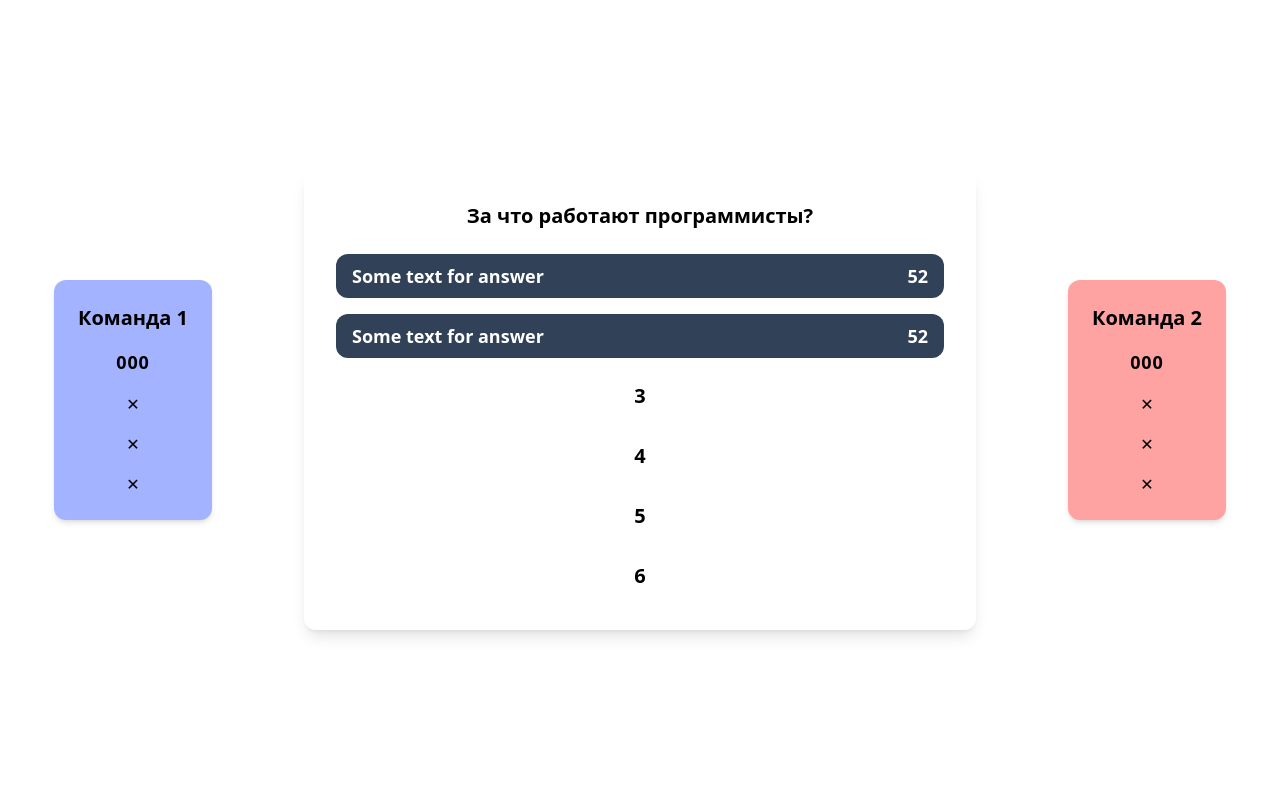
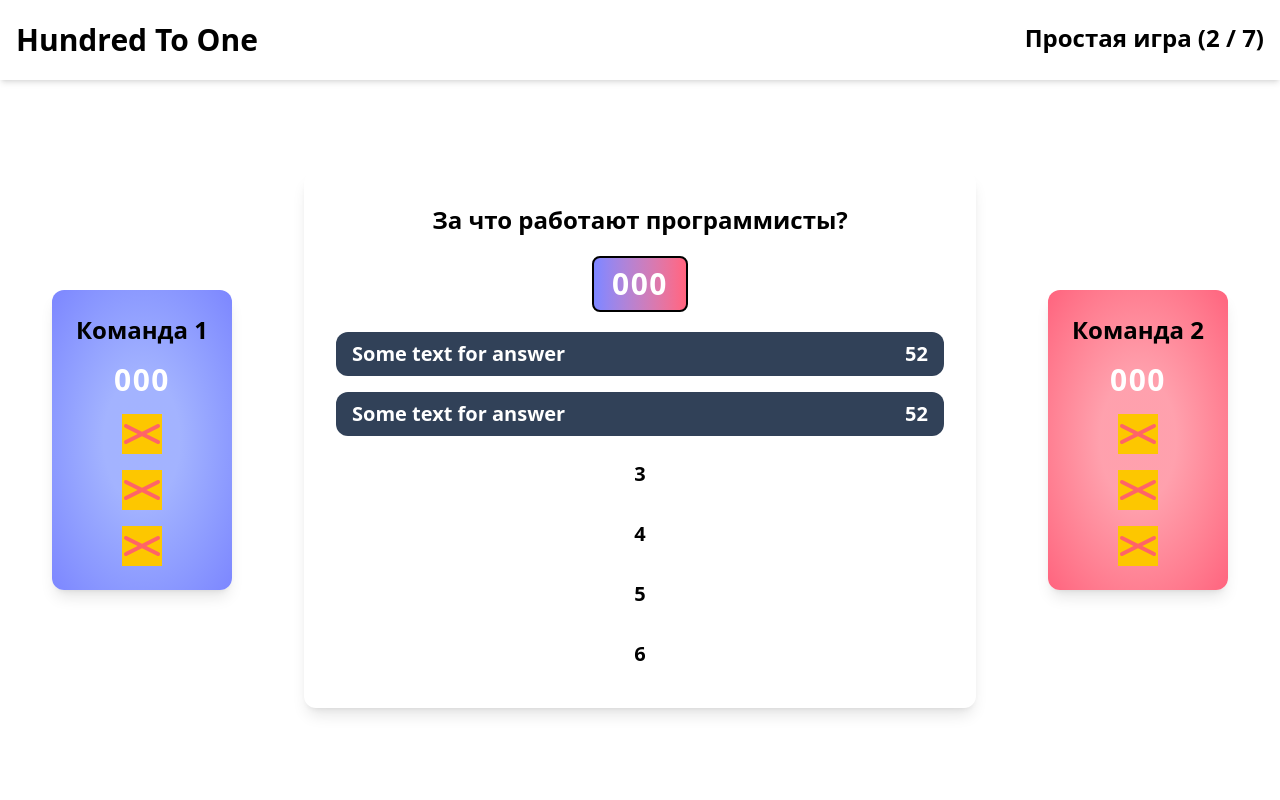
Before and after one commit to VND0/hundred-to-one, a Flask app: template templates/game_play.html in a window 1280 px wide. Run offline with Flask 3, Linux system fonts and the light colour scheme; the template is opened without the code that fills it, so the values that code supplies are empty; some libraries are stand-ins or nearby versions.

Commit message:
Complete page for game playing

```diff
--- a/templates/game_play.html
+++ b/templates/game_play.html
@@ -10,23 +10,41 @@
     <title>{{ title }}</title>
 </head>
 <body class="min-h-screen bg-base-200" data-user-id="{{ current_user.id if current_user.is_authenticated else '' }}">
-    <main class="flex justify-around items-center gap-x-4 max-w-7xl min-h-screen mx-auto px-4">
-        <div class="flex flex-col items-center bg-indigo-300 rounded-xl shadow-md gap-y-4 p-6">
-            <h2 class="font-bold text-xl">Команда 1</h2>
-            <span class="font-semibold text-lg tracking-wider">000</span>
+    <header class="flex items-center bg-base-300 h-20 shadow-md px-4">
+        <div class="flex-1 flex justify-between max-w-7xl mx-auto">
+            <h1 class="font-bold text-3xl">Hundred To One</h1>
+            <h2 class="font-bold text-2xl">Простая игра (2 / 7)</h2>
+        </div>
+    </header>
+
+    <main class="flex flex-col justify-center gap-y-8 max-w-7xl min-h-[calc(100vh-5rem)] mx-auto px-4">
+        <div class="flex justify-around items-center">
+            <div class="flex flex-col items-center gap-y-4 bg-radial from-indigo-300 from-30% to-indigo-400 rounded-xl shadow-lg p-6">
+                <h2 class="font-bold text-2xl">Команда 1</h2>
+                <span class="font-bold text-3xl text-white tracking-wider">000</span>
                 {% for _ in range(3) %}
-                <button class="btn btn-xs btn-square btn-error delete-btn">✕</button>
+                    <button class="btn btn-md bg-[var(--color-yellow-400)] hover:bg-[var(--color-yellow-500)] border-none">
+                        <svg class="w-10 text-red-400" viewBox="0 0 100 100" xmlns="http://www.w3.org/2000/svg" fill="none" stroke="currentColor" stroke-width="10" stroke-linecap="round">
+                          <line x1="10" y1="30" x2="90" y2="70" />
+                          <line x1="90" y1="30" x2="10" y2="70" />
+                        </svg>
+                    </button>
                 {% endfor %}
             </div>
 
             <div class="flex-1 max-w-2xl">
-            <div class="max-w-full bg-base-300 rounded-xl shadow-lg space-y-6 p-8">
-                <h2 class="font-bold text-xl text-center">За что работают программисты?</h2>
+                <div class="bg-base-300 rounded-xl shadow-lg space-y-5 p-8">
+                    <h2 class="font-bold text-2xl text-center">За что работают программисты?</h2>
+
+                    <div class="max-w-24 bg-gradient-to-r from-indigo-400 to-rose-400 border-2 rounded-lg text-center mx-auto py-2 px-4">
+                        <span class="font-bold text-3xl text-white tracking-wider">000</span>
+                    </div>
+
                     <ul class="space-y-4">
                         {% for _ in range(2) %}
                             <li class="flex justify-between max-w-full bg-slate-700 text-lg text-white rounded-xl py-2 px-4">
-                            <span class="font-semibold">Some text for answer</span>
-                            <span class="font-bold">52</span>
+                                <span class="font-semibold text-xl">Some text for answer</span>
+                                <span class="font-bold text-xl">52</span>
                             </li>
                         {% endfor %}
                         {% for _ in range(4) %}
@@ -38,12 +56,18 @@
                 </div>
             </div>
 
-        <div class="flex flex-col items-center bg-red-300 rounded-xl shadow-md gap-y-4 p-6">
-            <h2 class="font-bold text-xl">Команда 2</h2>
-            <span class="font-semibold text-lg tracking-wider">000</span>
+            <div class="flex flex-col items-center gap-y-4 bg-radial from-rose-300 from-30% to-rose-400 rounded-xl shadow-lg p-6">
+                <h2 class="font-bold text-2xl">Команда 2</h2>
+                <span class="font-bold text-3xl text-white tracking-wider">000</span>
                 {% for _ in range(3) %}
-                <button class="btn btn-xs btn-square btn-error delete-btn">✕</button>
+                    <button class="btn btn-md bg-[var(--color-yellow-400)] hover:bg-[var(--color-yellow-500)] border-none">
+                        <svg class="w-10 text-red-400" viewBox="0 0 100 100" xmlns="http://www.w3.org/2000/svg" fill="none" stroke="currentColor" stroke-width="10" stroke-linecap="round">
+                          <line x1="10" y1="30" x2="90" y2="70" />
+                          <line x1="90" y1="30" x2="10" y2="70" />
+                        </svg>
+                    </button>
                 {% endfor %}
+            </div>
         </div>
     </main>
 </body>
```
Lines whose indentation alone changed are shown as unchanged.
